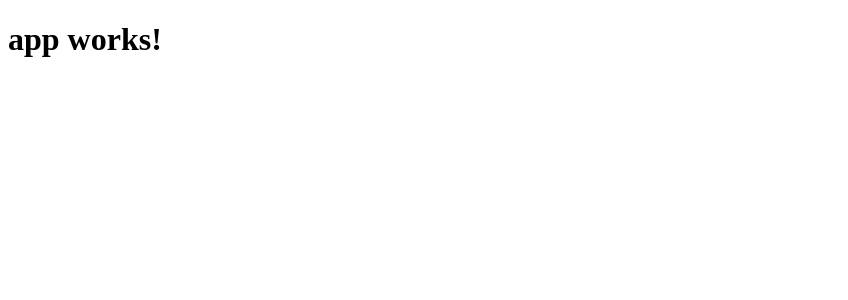
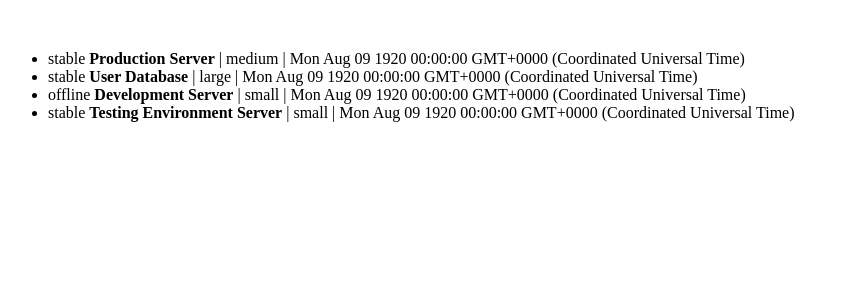
Before and after one commit to notsaltydev/ng4-pipes, an Angular app: page / in a window 1280 px wide. Shown: the top 300 px of the page, without its empty margins (0-848 px from the left). Built offline with nearby package versions, Linux system fonts and the light colour scheme.

Commit message:
setup project

```diff
--- a/src/app/app.component.css
+++ b/src/app/app.component.css
@@ -0,0 +1,3 @@
+.container {
+  margin-top: 50px;
+}
--- a/src/app/app.component.html
+++ b/src/app/app.component.html
@@ -1,3 +1,18 @@
-<h1>
-  {{title}}
-</h1>
+<div class="container">
+  <div class="row">
+    <div class="col-xs-12 col-sm-10 col-md-8 col-sm-offset-1 col-md-offset-2">
+      <ul class="list-group">
+        <li
+          class="list-group-item"
+          *ngFor="let server of servers"
+          [ngClass]="getStatusClasses(server)">
+          <span
+            class="badge">
+            {{ server.status }}
+          </span>
+          <strong>{{ server.name }}</strong> | {{ server.instanceType }} | {{ server.started }}
+        </li>
+      </ul>
+    </div>
+  </div>
+</div>
--- a/src/app/app.component.ts
+++ b/src/app/app.component.ts
@@ -6,5 +6,37 @@
   styleUrls: ['./app.component.css']
 })
 export class AppComponent {
-  title = 'app works!';
+  servers = [
+    {
+      instanceType: 'medium',
+      name: 'Production Server',
+      status: 'stable',
+      started: new Date(15, 1, 2017)
+    },
+    {
+      instanceType: 'large',
+      name: 'User Database',
+      status: 'stable',
+      started: new Date(15, 1, 2017)
+    },
+    {
+      instanceType: 'small',
+      name: 'Development Server',
+      status: 'offline',
+      started: new Date(15, 1, 2017)
+    },
+    {
+      instanceType: 'small',
+      name: 'Testing Environment Server',
+      status: 'stable',
+      started: new Date(15, 1, 2017)
+    }
+  ];
+  getStatusClasses(server: {instanceType: string, name: string, status: string, started: Date}) {
+    return {
+      'list-group-item-success': server.status === 'stable',
+      'list-group-item-warning': server.status === 'offline',
+      'list-group-item-danger': server.status === 'critical'
+    };
+  }
 }
```
Also changed, not shown: 1 other file (tests, documents, lock files or other folders).
